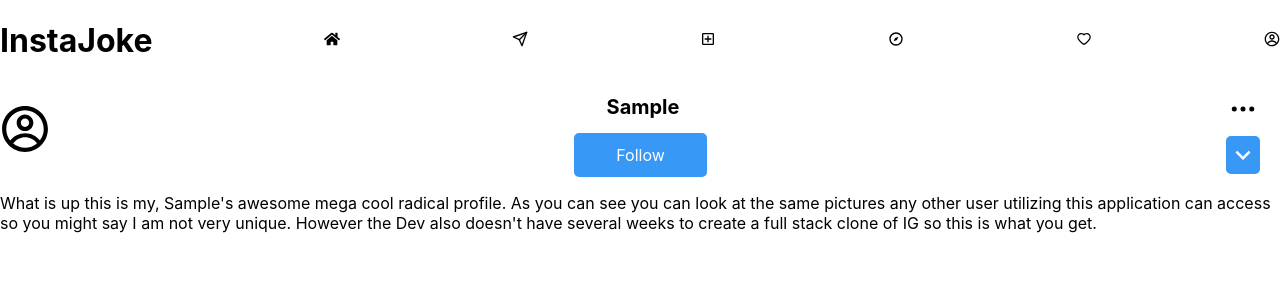
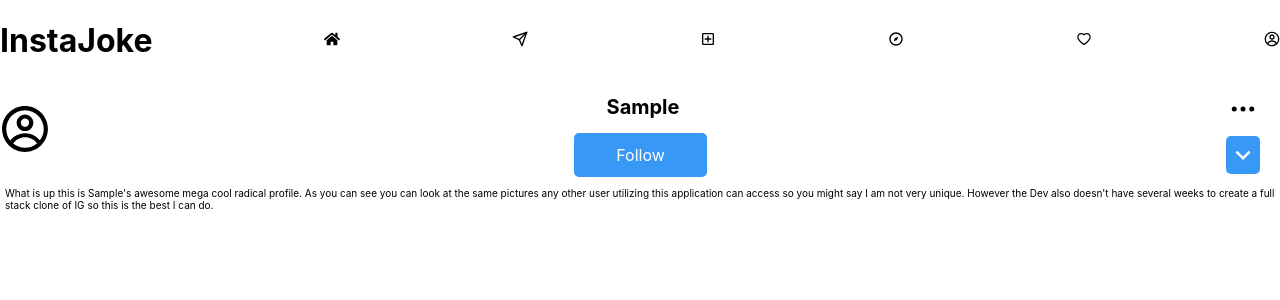
Before and after one commit to Nasume26/ig-clone, a React (Create React App) app: page /home in a window 1280 px wide. Both pictures are taken after typing "Sample" into the empty fields and a click on the button "Login". Shown: the top 300 px of the page. Built offline with nearby package versions, Linux system fonts and the light colour scheme.

Commit message:
Description essentially done

```diff
--- a/src/components/Description/Description.jsx
+++ b/src/components/Description/Description.jsx
@@ -5,11 +5,11 @@ const Description = (props) => {
 
     return (
         <div className="description">
-            <p>What is up this is my, {profile.username}'s awesome mega cool radical
+            <p>What is up this is {profile.username}'s awesome mega cool radical
             profile. As you can see you can look at the same pictures any other user
             utilizing this application can access so you might say I am not
             very unique. However the Dev also doesn't have several weeks to create a full
-            stack clone of IG so this is what you get.</p>
+            stack clone of IG so this is the best I can do.</p>
         </div>
     )
 }
--- a/src/components/Description/Description.scss
+++ b/src/components/Description/Description.scss
@@ -1 +1,7 @@
 @use "../../sass/vars" as *;
+
+.description {
+    font-size: 10px;
+    margin-left: 5px;
+    margin-right: 5px;
+}
```
